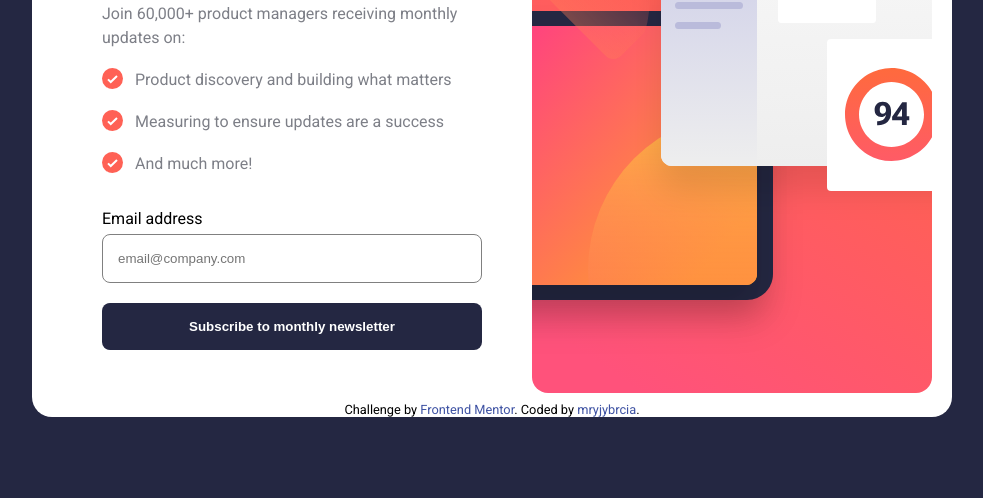
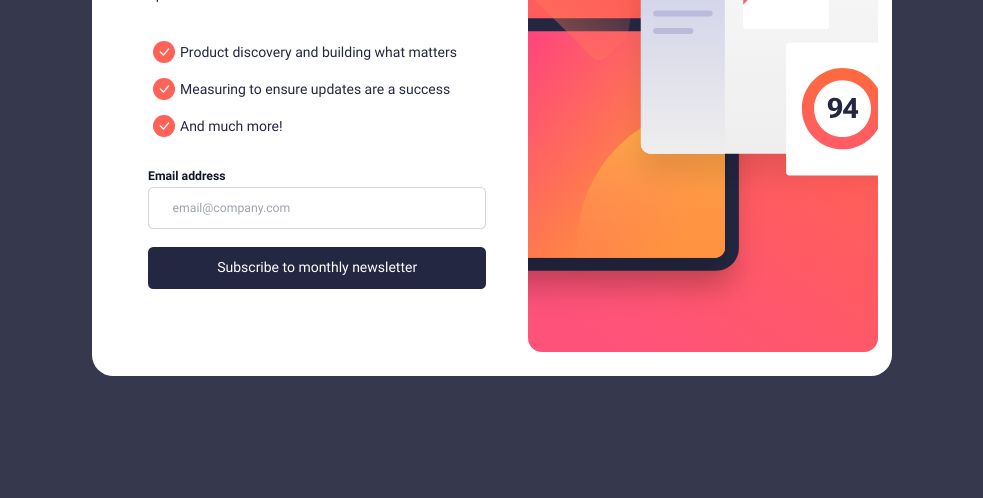
Before and after one commit to mryjybrcia/newslettter-signup-form-with-success-message, a plain HTML site: page index.html in a window 1280 px wide. Shown: the part 302-800 px from the top of the page, without its empty margins (148-1131 px from the left). Drawn offline with nearby package versions, Linux system fonts and the light colour scheme.

Commit message:
Update index.html and styles.css

```diff
--- a/index.html
+++ b/index.html
@@ -15,147 +15,87 @@
     <title>
       Frontend Mentor | Newsletter sign-up form with success message
     </title>
+    <script src="https://cdn.tailwindcss.com"></script>
+    <!-- Feel free to remove these styles or customise in your own stylesheet 👍 -->
+    <link rel="stylesheet" href="styles.css" />
+    <style>
+      .attribution {
+        font-size: 11px;
+        text-align: center;
+      }
 
-    <link rel="preconnect" href="https://fonts.googleapis.com" />
-    <link rel="preconnect" href="https://fonts.gstatic.com" crossorigin />
-    <link
-      href="https://fonts.googleapis.com/css2?family=Roboto:wght@400;700&display=swap"
-      rel="stylesheet"
-    />
+      .attribution a {
+        color: hsl(228, 45%, 44%);
+      }
+    </style>
+  </head>
 
-    <link rel="stylesheet" href="styles.css" />
-  </head>
-  <body>
+  <body class="h-vh flex justify-center items-center bg-[var(--charcoal-grey)]">
     <!-- Sign-up form start -->
-    <main class="container">
-      <div class="section first-section">
-        <div class="mobile-svg">
-          <img
-            src="assets/images/illustration-sign-up-mobile.svg"
-            alt="mobileSVG"
+    <main
+      class="sing-up-form flex max-w-[800px] bg-[var(--white)] p-4 rounded-3xl"
+    >
+      <div class="signInContainer px-12 py-16">
+        <h1 class="text-6xl">Stay updated!</h1>
+        <p class="py-6">
+          Join 60,000+ product managers receiving monthly updates on:
+        </p>
+        <div class="task flex items-center">
+          Product discovery and building what matters
+        </div>
+        <div class="task flex items-center">
+          Measuring to ensure updates are a success
+        </div>
+        <div class="task flex items-center">And much more!</div>
+        <form action="#" class="pt-4">
+          <label
+            for="email"
+            class="block text-sm font-medium leading-6 text-gray-900"
+            >Email address</label
+          >
+          <input
+            type="email"
+            name=""
+            id=""
+            placeholder="email@company.com "
+            class="block w-full rounded-md border-0 py-3 pl-7 pr-20 text-gray-900 ring-1 ring-inset ring-gray-300 placeholder:text-gray-400 focus:ring-2 sm:text-sm sm:leading-6"
           />
-        </div>
-        <div class="desktop-svg">
-          <img
-            src="assets/images/illustration-sign-up-desktop.svg"
-            alt="desktopSVG"
+          <input
+            type="submit"
+            value="Subscribe to monthly newsletter"
+            class="rounded-md p-3 my-5 w-full"
+            id="submit"
           />
-        </div>
+        </form>
       </div>
-
-      <div class="section second-section">
-        <div class="sign-description">
-          <h1>Stay updated!</h1>
-          <p>Join 60,000+ product managers receiving monthly updates on:</p>
-          <div class="list-content">
-            <div class="list-img">
-              <svg
-                xmlns="http://www.w3.org/2000/svg"
-                width="21"
-                height="21"
-                viewBox="0 0 21 21"
-              >
-                <g fill="none">
-                  <circle cx="10.5" cy="10.5" r="10.5" fill="#FF6155" />
-                  <path
-                    stroke="#FFF"
-                    stroke-width="2"
-                    d="M6 11.381 8.735 14 15 8"
-                  />
-                </g>
-              </svg>
-            </div>
-            <p class="list">Product discovery and building what matters</p>
-          </div>
-          <div class="list-content">
-            <div class="list-img">
-              <svg
-                xmlns="http://www.w3.org/2000/svg"
-                width="21"
-                height="21"
-                viewBox="0 0 21 21"
-              >
-                <g fill="none">
-                  <circle cx="10.5" cy="10.5" r="10.5" fill="#FF6155" />
-                  <path
-                    stroke="#FFF"
-                    stroke-width="2"
-                    d="M6 11.381 8.735 14 15 8"
-                  />
-                </g>
-              </svg>
-            </div>
-            <p class="list">Measuring to ensure updates are a success</p>
-          </div>
-          <div class="list-content">
-            <div class="list-img">
-              <svg
-                xmlns="http://www.w3.org/2000/svg"
-                width="21"
-                height="21"
-                viewBox="0 0 21 21"
-              >
-                <g fill="none">
-                  <circle cx="10.5" cy="10.5" r="10.5" fill="#FF6155" />
-                  <path
-                    stroke="#FFF"
-                    stroke-width="2"
-                    d="M6 11.381 8.735 14 15 8"
-                  />
-                </g>
-              </svg>
-            </div>
-            <p class="list">And much more!</p>
-          </div>
-        </div>
-
-        <div class="sign-layout">
-          <form action="#" method="post">
-            <div class="label">
-              <label for="email">Email address</label
-              ><span class="invalid-notice hidden">Valid email required</span>
-            </div>
-            <input
-              type="email"
-              id="email"
-              name="email"
-              placeholder="email@company.com"
-              required
-            />
-            <button class="subscribe-btn" type="button">
-              Subscribe to monthly newsletter
-            </button>
-          </form>
-        </div>
+      <div class="imgSignIn">
+        <img
+          src="./assets/images/illustration-sign-up-desktop.svg"
+          alt=""
+          srcset=""
+        />
       </div>
-
       <!-- Sign-up form end -->
 
-      <div class="attribution">
-        Challenge by
-        <a href="https://www.frontendmentor.io?ref=challenge" target="_blank"
-          >Frontend Mentor</a
-        >. Coded by <a href="#">mryjybrcia</a>.
+      <!-- Success message start -->
+      <div class="success hidden max-w-[450px] p-14">
+        <div>
+          <h2 class="header-success text-6xl mb-8">Thanks for subscribing!</h2>
+          <p>
+            A confirmation email has been sent to
+            <a href="style-email display-email" class="font-bold"
+              >mryjybrcia@gmail.com</a
+            >
+            . Please open it and click the button inside to confirm your
+            subscription.
+          </p>
+        </div>
+        <button class="dismiss rounded-md p-3 my-5 w-full">
+          Dismiss message
+        </button>
       </div>
+      <!-- Success message end -->
     </main>
-
-    <!-- Success message start -->
-
-    <div class="success-message hidden">
-      <img src="assets/images/icon-success.svg" alt="success" />
-      <h1>Thanks for subscribing!</h1>
-
-      <p>
-        A confirmation email has been sent to
-        <span class="style-email display-email"></span>. Please open it and
-        click the button inside to confirm your subscription
-      </p>
-      <div class="dismiss-message">
-        <button>Dismiss message</button>
-      </div>
-    </div>
-    <!-- Success message end -->
-
-    <script src="script.js"></script>
+    <script src="main.js"></script>
   </body>
 </html>
--- a/styles.css
+++ b/styles.css
@@ -1,261 +1,112 @@
-/* Mobile-First Styles */
-* {
-  margin: 0;
-  padding: 0;
-  box-sizing: border-box;
+@import url("https://cdn.jsdelivr.net/npm/bootstrap-icons@1.10.5/font/bootstrap-icons.css");
+@font-face {
+  font-family: "RobotoRegular";
+  src: url("assets/fonts/Roboto-Regular.ttf") format("truetype");
 }
 
-body {
-  font-family: roboto;
-  font-size: 16px;
+@font-face {
+  font-family: "RobotoBold";
+  src: url("assets/fonts/Roboto-Bold.ttf") format("truetype");
 }
 
-p {
-  color: hsl(227, 4%, 51%);
+* {
+  font-family: "RobotoRegular" !important;
+  color: var(--dark-slate-grey);
+  font-size: 14px;
 }
 
-.first-section .desktop-svg {
-  display: none;
+.sing-up-form :is(h1, h2, h3, label) {
+  font-family: "RobotoBold" !important;
 }
 
-.second-section {
-  display: flex;
-  flex-direction: column;
-  justify-content: center;
-  align-items: center;
-  margin-top: 25px;
+.sing-up-form input[type="submit"],
+button.dismiss {
+  background: var(--dark-slate-grey);
+  color: var(--white);
 }
 
-.sign-description {
-  width: 85%;
+.sing-up-form input[type="email"]:hover {
+  border: 10px solid linear-gradient(to right, var(--tomato), var(--red));
 }
 
-.sign-description h1 {
-  margin-bottom: 18px;
-  font-size: 40px;
-  color: hsl(235, 18%, 26%);
+.sing-up-form input[type="submit"]:hover {
+  background: linear-gradient(to right, var(--tomato), var(--red));
+  box-shadow: 0px 8px 20px -8px var(--tomato);
 }
 
-.sign-description:first-child p {
-  margin-bottom: 18px;
-}
-.sign-description p {
-  line-height: 24px;
-}
-.list-content {
-  display: flex;
+.h-vh {
+  height: 100vh;
 }
 
-.list-img {
-  margin-right: 12px;
+.sing-up-form .task {
+  margin: 15px 0;
 }
 
-.sign-layout {
-  width: 85%;
-  margin-top: 15px;
+.sing-up-form .task::before {
+  content: "\F633";
+  font-family: "bootstrap-icons";
+  background-color: var(--tomato);
+  border-radius: 50%;
+  width: 22px;
+  height: 22px;
+  display: flex;
+  color: var(--white);
+  margin: 0 5px;
+  justify-content: center;
+  align-items: flex-end;
 }
 
-.sign-layout .label {
-  display: flex;
-  justify-content: space-between;
+.sing-up-form input {
+  cursor: pointer;
 }
 
-.sign-layout .label .invalid-notice {
-  color: hsl(4, 100%, 67%);
+.success h2.header-success::before {
+  content: "\F633";
+  font-family: "bootstrap-icons";
+  background: var(--linear);
+  border-radius: 50%;
+  display: flex;
+  width: 70px;
+  height: 70px;
+  font-size: 60px;
+  justify-content: center;
+  color: white;
+  align-items: center;
+  margin-bottom: 30px;
 }
 
-.sign-layout label {
-  display: block;
-  margin-bottom: 6px;
+@media (width<=770px) {
+  main.sing-up-form {
+    display: flex;
+    flex-direction: column-reverse;
+    width: 100%;
+    align-items: center;
+    border-radius: 0;
+  }
+  .imgSignIn {
+    width: 100%;
+  }
+  .imgSignIn img {
+    margin: 0 auto;
+  }
+  .sing-up-form {
+    width: 100%;
+    height: 100vh;
+  }
+  .success {
+    height: 100%;
+    display: flex;
+    flex-direction: column;
+    justify-content: space-between;
+  }
 }
 
-.sign-layout input[type="email"] {
-  width: 100%;
-  border: 1px solid hsl(0, 0%, 50%);
-  padding: 16px 15px;
-  border-radius: 8px;
-  margin-bottom: 20px;
-  outline: none;
+:root {
+  --dark-slate-grey: hsl(234, 29%, 20%);
+  --charcoal-grey: hsl(235, 18%, 26%);
+  --grey: hsl(231, 7%, 60%);
+  --white: hsl(0, 0%, 100%);
+  --tomato: hsl(4, 100%, 67%);
+  --red: hsl(347, 98%, 65%);
+  --linear: linear-gradient(to right, var(--tomato), var(--red));
 }
-
-.sign-layout button {
-  width: 100%;
-  padding: 16px 0;
-  font-weight: 700;
-  border: none;
-  background-color: hsl(234, 29%, 20%);
-  color: hsl(0, 0%, 100%);
-  border-radius: 8px;
-  margin-bottom: 15px;
-}
-
-/* success message styles */
-.success-message {
-  border: 1px solid;
-  background-color: #fff;
-  position: absolute;
-  top: 0;
-  bottom: 0;
-  left: 0;
-  right: 0;
-  padding: 80px 20px 20px;
-}
-
-.success-message h1 {
-  font-size: 40px;
-  line-height: 40px;
-  font-weight: 700;
-  margin: 25px 0;
-  color: hsl(235, 18%, 26%);
-}
-
-.success-message p {
-  line-height: 25px;
-  color: hsl(227, 4%, 51%);
-}
-
-.success-message p .style-email {
-  color: hsl(235, 18%, 26%);
-  font-weight: 700;
-}
-
-.dismiss-message {
-  position: absolute;
-  bottom: 5%;
-  left: 20px;
-  right: 20px;
-}
-
-.dismiss-message button {
-  width: 100%;
-  padding: 16px 0;
-  border: none;
-  border-radius: 8px;
-  background-color: hsl(234, 29%, 20%);
-  color: hsl(0, 0%, 100%);
-  font-weight: 700;
-}
-/* End of success message styles */
-
-/* hidden class styles */
-.hidden {
-  display: none;
-}
-/* End of hidden class styles */
-
-/* Error class styles */
-.error {
-  background-color: hsla(4, 100%, 67%, 0.2);
-  color: hsl(4, 100%, 67%);
-  border: 1px solid hsl(4, 100%, 67%);
-}
-/* End of Error class styles */
-
-/* attribute class styles */
-.attribution {
-  font-size: 11px;
-  text-align: center;
-}
-.attribution a {
-  color: hsl(228, 45%, 44%);
-  text-decoration: none;
-}
-/* End of attribute class styles */
-
-/* End of Mobile-First Styles*/
-
-/* Media query Desktop view */
-@media screen and (min-width: 1024px) {
-  body {
-    background-color: hsl(234, 29%, 20%);
-    display: flex;
-    justify-content: center;
-    align-items: center;
-    height: 100vh;
-  }
-  main {
-    display: flex;
-    width: 920px;
-    justify-content: center;
-    background-color: hsl(0, 0%, 100%);
-    border-radius: 20px;
-    padding: 20px;
-    position: relative;
-  }
-  .section {
-    width: 50%;
-    transition: transform 0.5s ease;
-  }
-  .first-section {
-    transform: translateX(100%);
-    display: flex;
-    justify-content: right;
-  }
-
-  /* Switch SVGs */
-  .first-section .mobile-svg {
-    display: none;
-  }
-
-  .first-section .desktop-svg {
-    display: block;
-  }
-  /* End of switch SVGs */
-
-  .second-section {
-    transform: translateX(-100%);
-    padding: 70px 0 0 40px;
-  }
-
-  .second-section .sign-description,
-  .sign-layout {
-    width: 95%;
-  }
-
-  .second-section h1 {
-    font-size: 3rem;
-  }
-
-  .success-message {
-    width: 430px;
-    height: 450px;
-    border-radius: 20px;
-    position: absolute;
-    top: 50%;
-    left: 50%;
-    transform: translate(-50%, -50%);
-    padding: 40px;
-  }
-
-  .success-message h1 {
-    font-size: 3rem;
-    line-height: 3rem;
-  }
-  .success-message p {
-    font-size: 15px;
-  }
-
-  .dismiss-message button {
-    width: 348px;
-    position: fixed;
-    bottom: 8%;
-    left: 9%;
-    cursor: pointer;
-  }
-
-  .dismiss-message button:hover {
-    background: linear-gradient(
-      to left,
-      hsl(16, 100%, 58%),
-      hsl(342, 100%, 67%)
-    );
-    box-shadow: 2px 8px 15px hsla(16, 100%, 58%, 0.5);
-  }
-
-  .attribution {
-    position: absolute;
-    bottom: 0;
-    font-size: 0.8rem;
-  }
-}
-/* End of Media query Desktop view */
```
